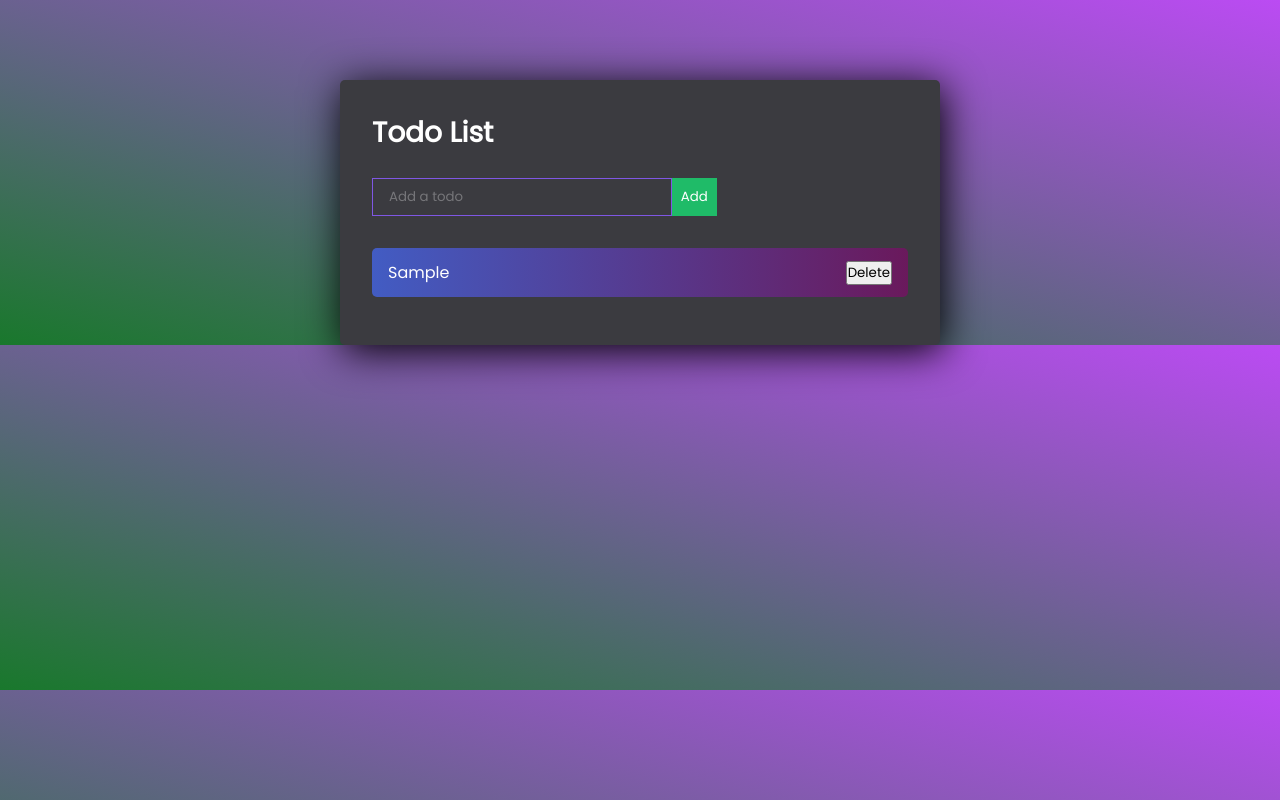
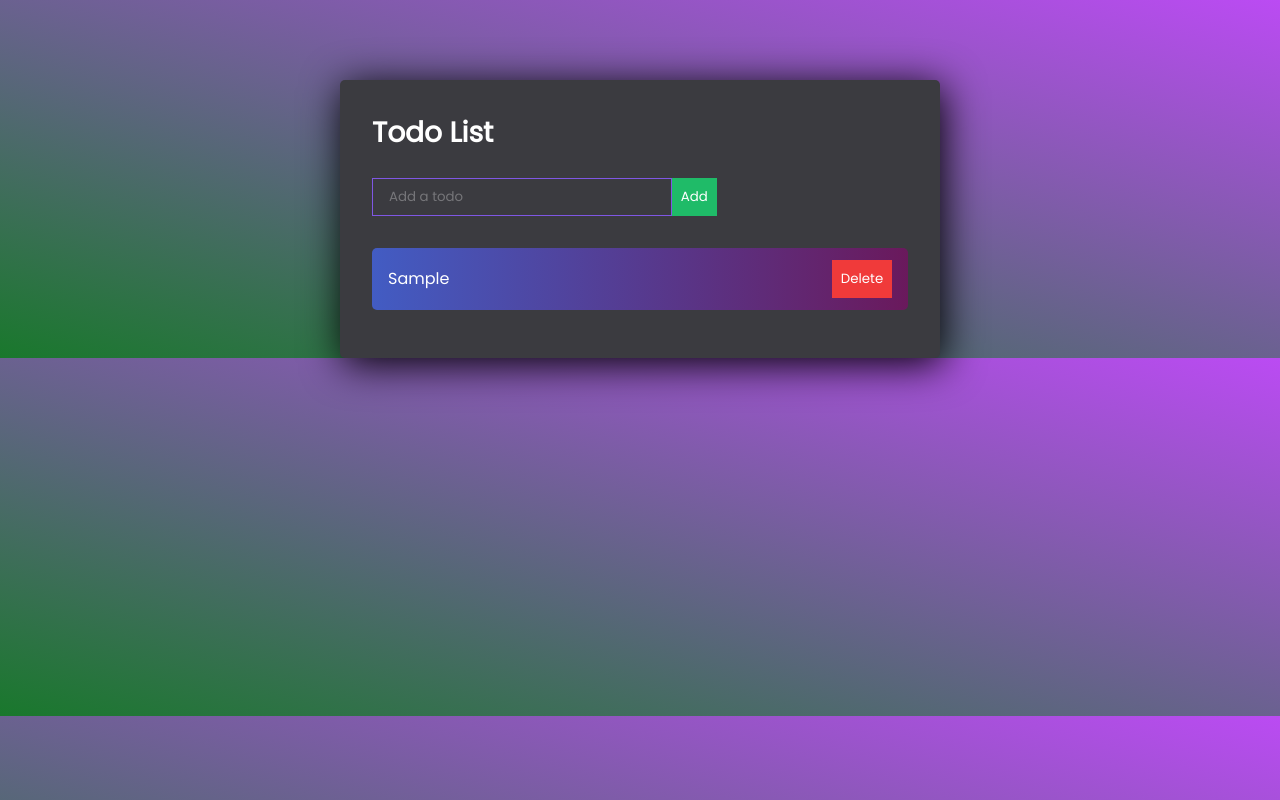
Before and after one commit to skillhunter333/todolist-react, a React (Create React App) app: page / in a window 1280 px wide. Both pictures are taken after typing "Sample" into the empty fields and a click on the button "Add". Built offline with nearby package versions, Linux system fonts and the light colour scheme.

Commit message:
added some style

```diff
--- a/src/App.css
+++ b/src/App.css
@@ -65,6 +65,15 @@ h1 {
 
 }
 
+.todo-delete {
+  background: #f03a3a;
+  color: #fff;
+  border: none;
+  padding: 0.55rem;
+  cursor: pointer;
+
+}
+
 .Todo {
   display: flex;
   justify-content: space-between;
--- a/src/App.js
+++ b/src/App.js
@@ -38,7 +38,7 @@ const TodoList = () => {
         {todos.map((todo, index) => (
           <li className='Todo' key={index}>
             {todo}
-            <button onClick={() => deleteTodo(index)}>Delete</button>
+            <button className='todo-delete' onClick={() => deleteTodo(index)}>Delete</button>
           </li>
         ))}
       </ul>
```
